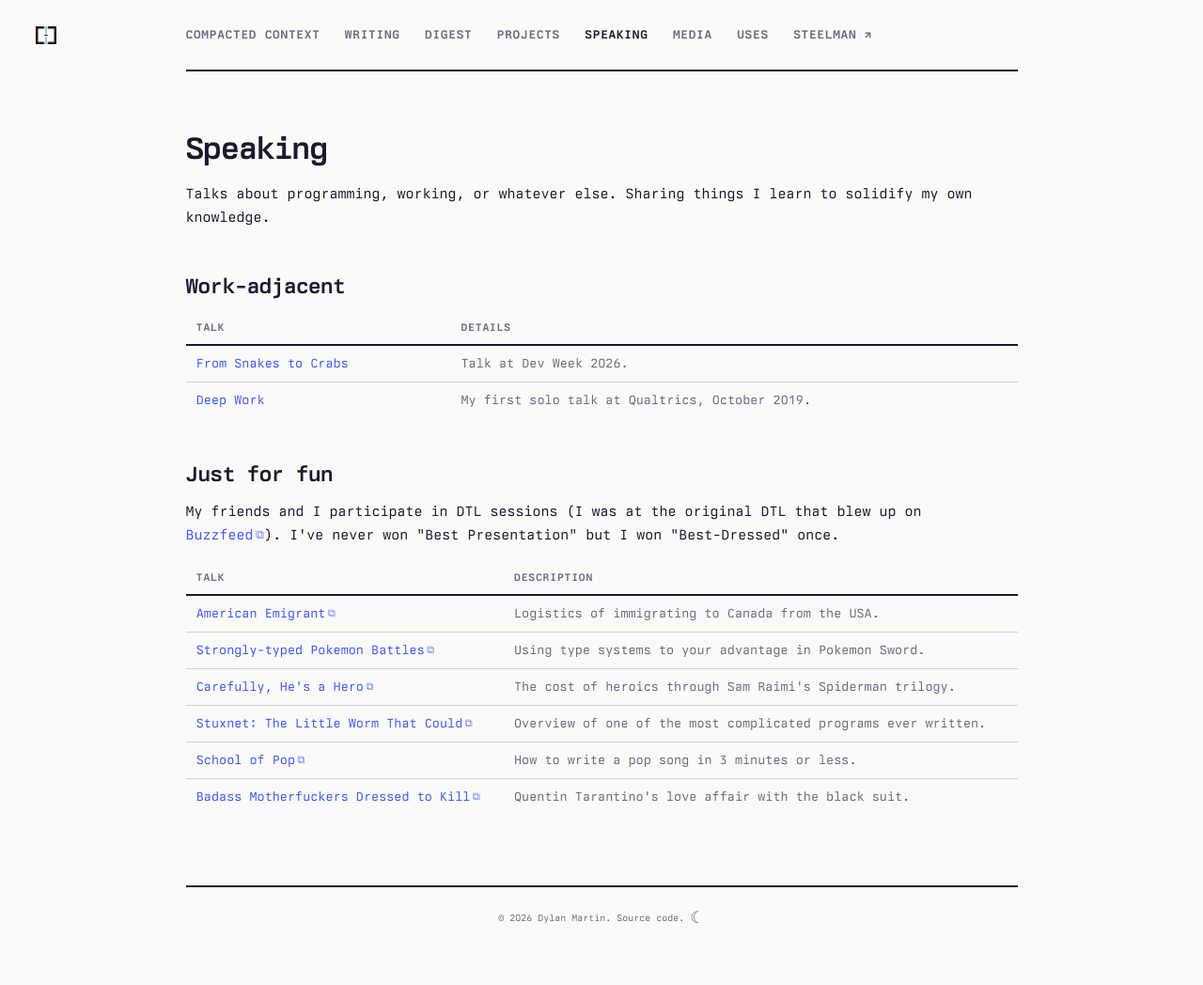
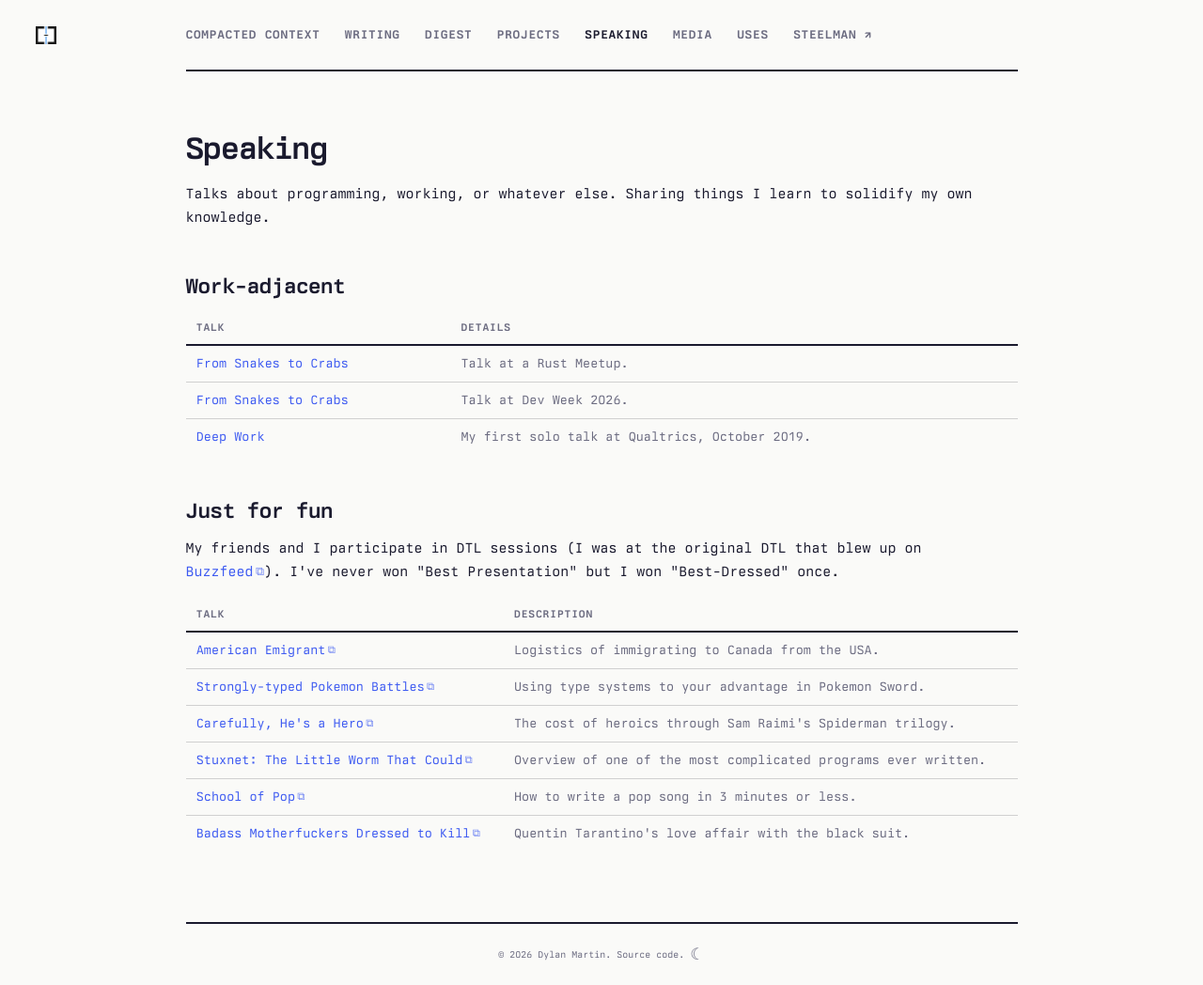
Before and after one commit to dmarticus/dmarticus.github.io, a Jekyll site: the page built from speaking.html, in a window 1280 px wide. Shown: the whole page at 94% size. Built offline with Jekyll 4.4.1, drawn with Linux system fonts in a browser that asks for light colours; before the commit the page ends 1009 px from its top, so only the background shows below that.

Commit message:
Add Snakes to Crabs Posthog Rust Meetup 2026 talk
Co-Authored-By: Claude Opus 4.7 (1M context) <noreply@anthropic.com>

```diff
--- a/speaking.html
+++ b/speaking.html
@@ -21,6 +21,17 @@ redirect_from: /talks.html
                 </tr>
             </thead>
             <tbody>
+                <tr>
+                    <td>
+                        <a
+                            href="./media/snakes-to-crabs-posthog-rust-2026.pdf"
+                            rel="noreferrer"
+                            target="_blank"
+                            >From Snakes to Crabs</a
+                        >
+                    </td>
+                    <td>Talk at a Rust Meetup.</td>
+                </tr>
                 <tr>
                     <td>
                         <a
```
Also changed, not shown: 1 other file.
